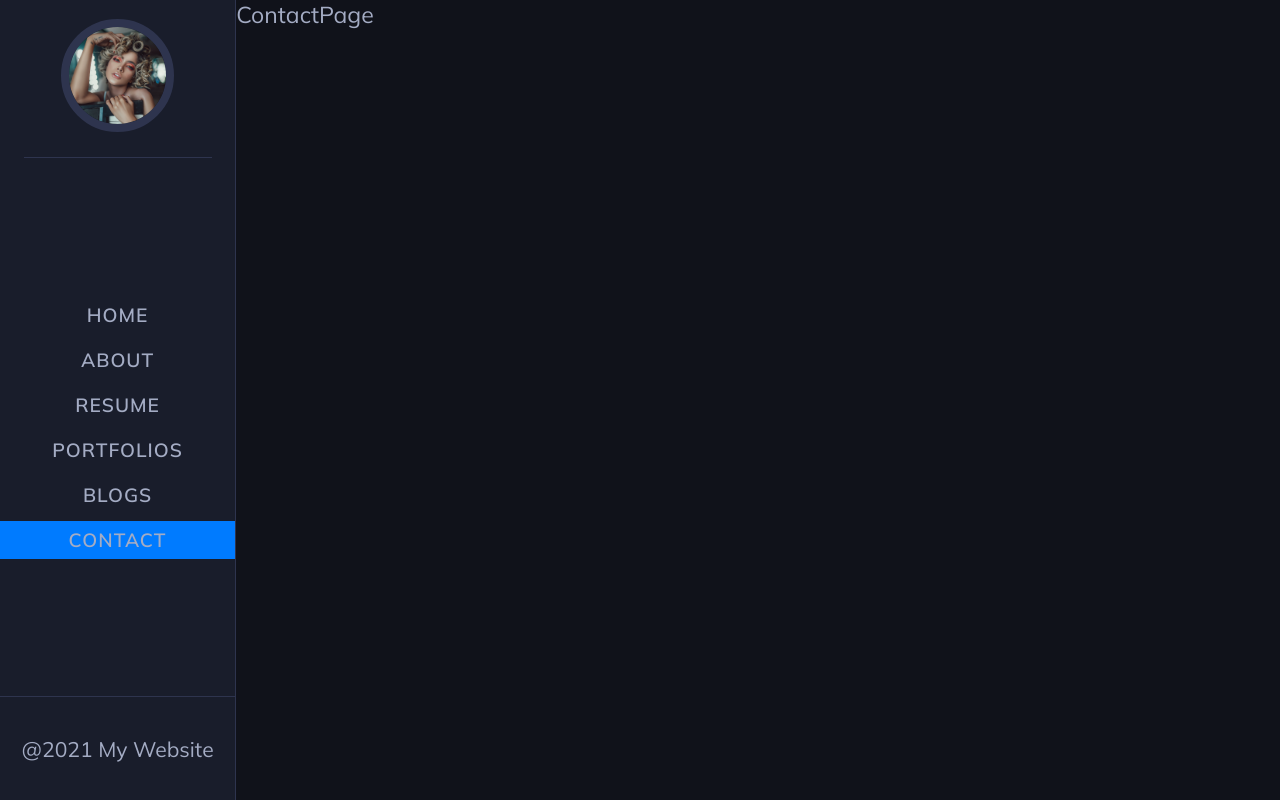
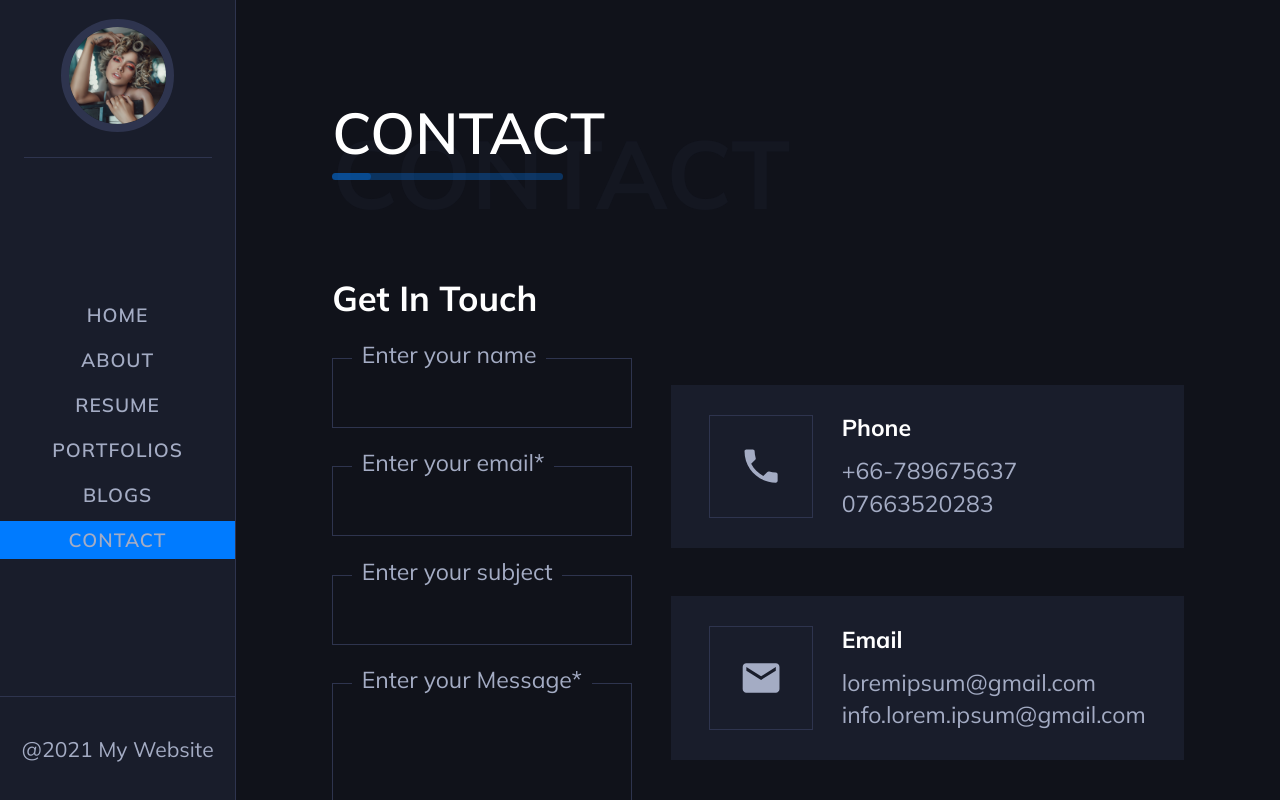
Before and after one commit to sujiayi317/react-js-styled-components, a React (Create React App) app: page /contact in a window 1280 px wide. Shown: the top 800 px of the page. Built offline with nearby package versions, Linux system fonts and the light colour scheme.

Commit message:
BlogsPage and ContactPage

```diff
--- /dev/null
+++ b/src/Components/ContactItem.js
@@ -0,0 +1,49 @@
+import React from 'react';
+import styled from 'styled-components';
+
+function ContactItem({ title, icon, cont1, cont2 }) {
+  return (
+    <ContactItemStyled>
+      <div className='left-content'>{icon}</div>
+      <div className='right-content'>
+        <h6>{title}</h6>
+        <p>{cont1}</p>
+        <p>{cont2}</p>
+      </div>
+    </ContactItemStyled>
+  );
+}
+
+const ContactItemStyled = styled.div`
+  padding: 1.5rem 2rem;
+  background-color: var(--background-dark-grey);
+  display: flex;
+  align-items: center;
+  &:not(:last-child) {
+    margin-bottom: 2.5rem;
+  }
+  .left-content {
+    padding: 1.5rem;
+    border: 1px solid var(--border-color);
+    font-size: 2rem;
+    display: flex;
+    align-items: center;
+    justify-content: center;
+    margin-right: 1.5rem;
+    svg {
+      font-size: 2.3rem;
+    }
+  }
+  .right-content {
+    h6 {
+      color: var(--white-color);
+      font-size: 1.2rem;
+      padding-bottom: 0.6rem;
+    }
+    p {
+      padding: 0.1rem 0;
+    }
+  }
+`;
+
+export default ContactItem;
--- /dev/null
+++ b/src/data/blogs.js
@@ -0,0 +1,45 @@
+import blog1 from '../img/blogs/blog1.svg'
+import blog2 from '../img/blogs/blog2.svg'
+import blog3 from '../img/blogs/blog3.svg'
+import blog4 from '../img/blogs/blog4.svg'
+
+const blogs = [
+  {
+      id: 1,
+      title: 'How To Work from Home',
+      date: '01',
+      month: 'April',
+      image: blog1
+  },
+  {
+      id: 2,
+      title: 'How To Use SEO Efficiently',
+      date: '01',
+      month: 'April',
+      image: blog2
+  },
+  {
+      id: 3,
+      title: 'How to choose a programming Language',
+      date: '01',
+      month: 'April',
+      image: blog3,
+      link: 'https://www.google.com/'
+  },
+  {
+      id: 4,
+      title: 'How To Tse SEO Efficiently',
+      date: '01',
+      month: 'April',
+      image: blog4
+  },
+  {
+      id: 5,
+      title: 'How To Tse SEO Efficiently',
+      date: '01',
+      month: 'April',
+      image: blog4
+  }
+]
+
+export default blogs;
--- a/src/pages/BlogsPage.js
+++ b/src/pages/BlogsPage.js
@@ -1,11 +1,70 @@
-import React from 'react'
+import React from 'react';
+import styled from 'styled-components';
+import Title from '../Components/Title';
+import blogs from '../data/blogs';
+import { MainLayout, InnerLayout } from '../styles/Layout';
+
+const BlogsStyled = styled.div`
+  .blog {
+    display: grid;
+    grid-template-columns: repeat(2, 1fr);
+    grid-column-gap: 2rem;
+    grid-row-gap: 3rem;
+    .blog-item {
+      padding: 2rem 1rem;
+      background-color: var(--background-dark-grey);
+    }
+    .image {
+      overflow: hidden;
+      width: 100%;
+
+      img {
+        width: 100%;
+        height: 85%;
+        object-fit: cover;
+        transition: all .2s ease-in-out;
+        &:hover {
+          cursor: pointer;
+          transform: rotate(-3deg) scale(1.1);
+        }
+      }
+    }
+    .title {
+      a {
+        font-size: 1.5rem;
+        color: var(--color-white);
+        cursor: pointer;
+        transition: all .2s ease-in-out;
+        &:hover {
+          color: var(--primary-color);
+        }
+      }
+    }
+  }
+`;
 
 const BlogsPage = () => {
   return (
-    <div>
-      Blogs
-    </div>
-  )
-}
+    <MainLayout>
+      <BlogsStyled>
+        <Title title={'Blogs'} span={'Blogs'} />
+        <InnerLayout className={'blog'}>
+          {blogs.map((blog) => {
+            return (
+              <div key={blog.id} className={'blog-item'}>
+                <div className='image'>
+                  <img src={blog.image} alt='' />
+                </div>
+                <div className='title'>
+                  <a href={blog.link}>{blog.title}</a>
+                </div>
+              </div>
+            );
+          })}
+        </InnerLayout>
+      </BlogsStyled>
+    </MainLayout>
+  );
+};
 
-export default BlogsPage
+export default BlogsPage;
--- a/src/pages/ContactPage.js
+++ b/src/pages/ContactPage.js
@@ -1,11 +1,130 @@
-import React from 'react'
+import React from 'react';
+import styled from 'styled-components';
+import { MainLayout, InnerLayout } from '../styles/Layout';
+import Title from '../Components/Title';
+import PrimaryButton from '../Components/PrimaryButton';
+import PhoneIcon from '@material-ui/icons/Phone';
+import EmailIcon from '@material-ui/icons/Email';
+import LocationOnIcon from '@material-ui/icons/LocationOn';
+import ContactItem from '../Components/ContactItem';
+
+const ContactPageStyled = styled.section`
+  .contact-section {
+    display: grid;
+    grid-template-columns: repeat(2, 1fr);
+    grid-column-gap: 2rem;
+    .right-content {
+      display: flex;
+      justify-content: center;
+      flex-direction: column;
+    }
+    .contact-title {
+      h4 {
+        color: var(--white-color);
+        font-size: 1.8rem;
+      }
+    }
+    .form {
+      width: 100%;
+      .form-field {
+        margin-top: 2rem;
+        position: relative;
+        width: 100%;
+        label {
+          position: absolute;
+          left: 20px;
+          top: -18px;
+          display: inline-block;
+          background-color: var(--background-dark-color);
+          padding: 0 0.5rem;
+          color: inherit;
+        }
+        input {
+          border: 1px solid var(--border-color);
+          outline: none;
+          background-color: transparent;
+          height: 70px;
+          padding: 0.5rem 15px;
+          width: 100%;
+          color: inherit;
+        }
+        textarea {
+          background-color: transparent;
+          border: 1px solid var(--border-color);
+          outline: none;
+          color: inherit;
+          width: 100%;
+          padding: 0.8rem;
+        }
+      }
+    }
+  }
+`;
 
 const ContactPage = () => {
+  const phone = <PhoneIcon />;
+  const email = <EmailIcon />;
+  const location = <LocationOnIcon />;
   return (
-    <div>
-      ContactPage
-    </div>
-  )
-}
+    <MainLayout>
+      <ContactPageStyled>
+        <Title title={'Contact'} span={'Contact'} />
+        <InnerLayout className={'contact-section'}>
+          <div className='left-content'>
+            <div className='contact-title'>
+              <h4>Get In Touch</h4>
+            </div>
+            <form action='' className='form'>
+              <div className='form-field'>
+                <label htmlFor='name'>Enter your name</label>
+                <input type='text' name='name' id='name' />
+              </div>
+              <div className='form-field'>
+                <label htmlFor='email'>Enter your email*</label>
+                <input type='email' id='email' />
+              </div>
+              <div className='form-field'>
+                <label htmlFor='subject'>Enter your subject</label>
+                <input type='text' id='subject' />
+              </div>
+              <div className='form-field'>
+                <label htmlFor='text-area'>Enter your Message*</label>
+                <textarea
+                  name='textarea'
+                  id='textarea'
+                  cols='30'
+                  rows='10'
+                ></textarea>
+              </div>
+              <div className='form-field f-button'>
+                <PrimaryButton title={'Send Email'} />
+              </div>
+            </form>
+          </div>
+          <div className='right-content'>
+            <ContactItem
+              title={'Phone'}
+              icon={phone}
+              cont1={'+66-789675637'}
+              cont2={'07663520283'}
+            />
+            <ContactItem
+              title={'Email'}
+              icon={email}
+              cont1={'loremipsum@gmail.com'}
+              cont2={'info.lorem.ipsum@gmail.com'}
+            />
+            <ContactItem
+              title={'Address'}
+              icon={location}
+              cont1={'27 Aldrich Road, London, England'}
+              cont2={'United Kingdom'}
+            />
+          </div>
+        </InnerLayout>
+      </ContactPageStyled>
+    </MainLayout>
+  );
+};
 
-export default ContactPage
+export default ContactPage;
```
